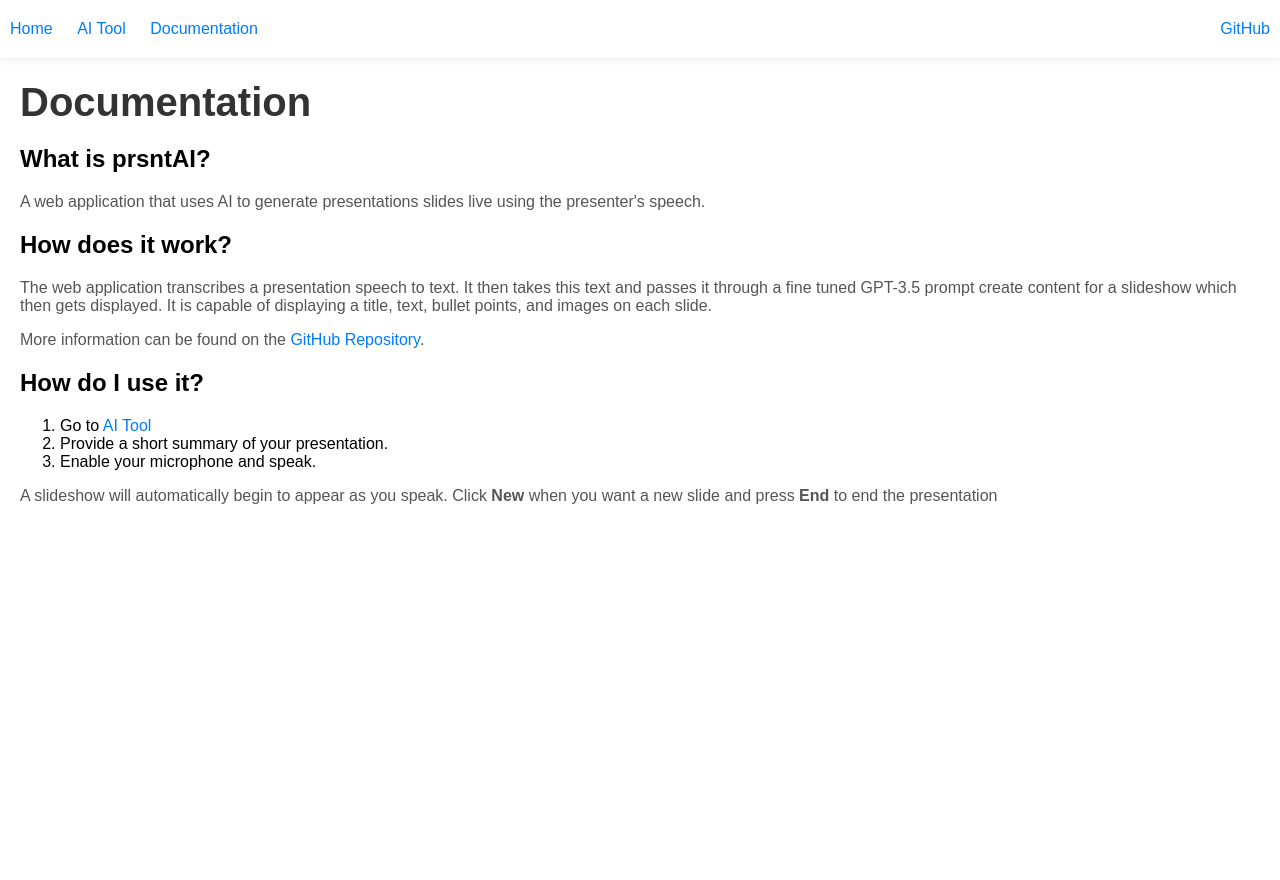
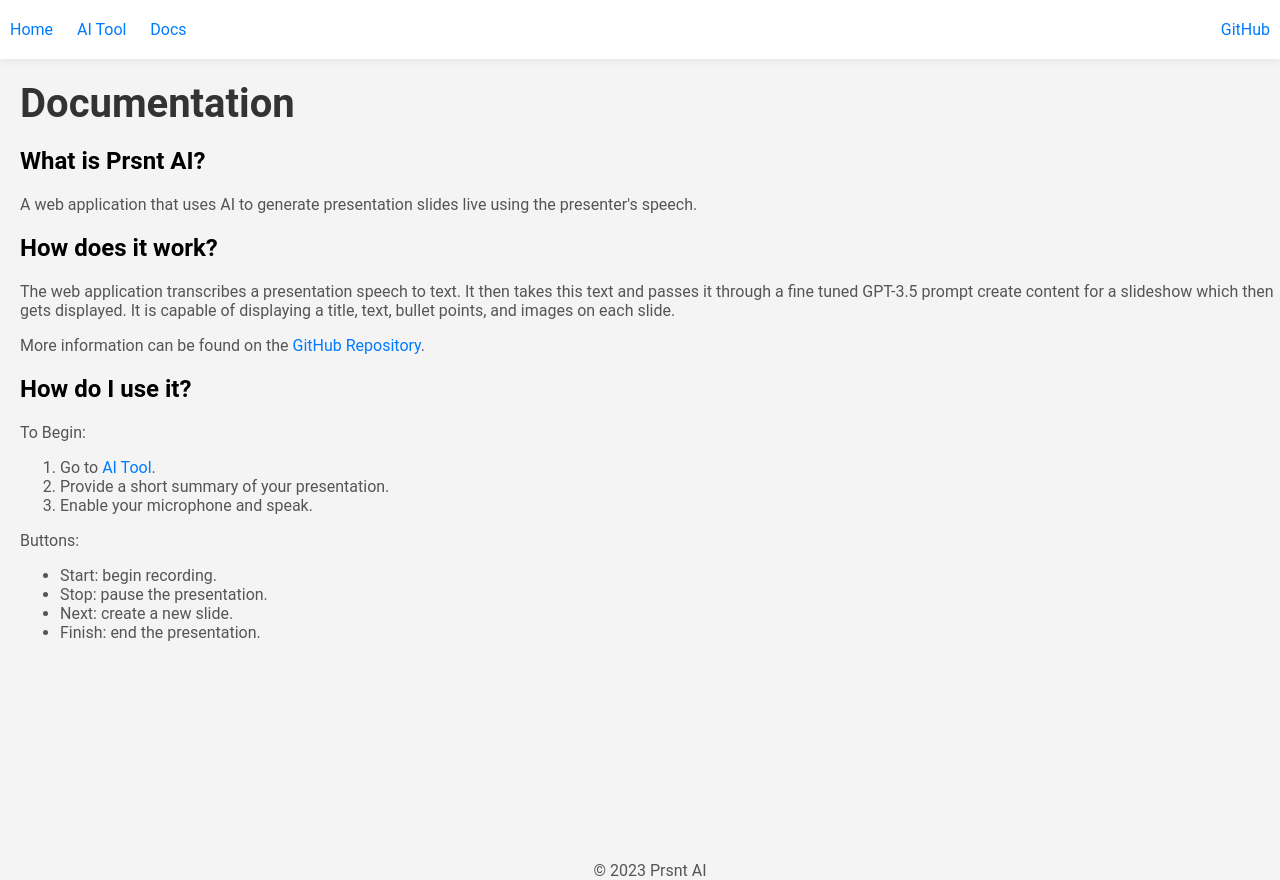
Before and after one commit to prsntai/flask-frontend, a Flask app: page /docs in a window 1280 px wide. Before the commit the page ends 504 px from the top, so only its background shows below. Run offline with Flask 3, Linux system fonts and the light colour scheme.

Commit message:
fixed html formatting and added footer

```diff
--- a/src/static/style.css
+++ b/src/static/style.css
@@ -1,6 +1,12 @@
 body {
-    font-family: 'Arial', sans-serif;
-    margin: 20px;
+    margin: 0;
+    padding: 0;
+    box-sizing: border-box;
+    background-color: #f4f4f4;
+    position: relative;
+    min-height: 100vh;
+    font-family: 'Roboto', sans-serif;
+    margin-left: 20px;
 }
 
 h1 {
@@ -16,7 +22,20 @@ a {
     text-decoration: none;
 }
 
+a:hover {
+    color: #0056b3;
+    text-decoration: underline;
+}
+
 p {
+    color: #555;
+}
+
+li {
+    color: #555;
+}
+
+ul {
     color: #555;
 }
 
@@ -47,9 +66,22 @@ p {
 .nav-element:hover {
     border-color: #F5F5F5;
     background-color: #F5F5F5;
+    text-decoration: none;
 }
 
 .nav-right:hover {
     border-color: #F5F5F5;
     background-color: #F5F5F5;
+    text-decoration: none;
 }
+
+footer {
+    text-align: center;
+    position: absolute;
+    bottom: 0;
+    width: 100%;
+}
+
+footer p {
+    margin: 0;
+}
--- a/src/templates/ai.html
+++ b/src/templates/ai.html
@@ -3,7 +3,7 @@
 <head>
     <meta charset="UTF-8">
     <meta name="viewport" content="width=device-width, initial-scale=1.0">
-    <title>prsntAI: Tool</title>
+    <title>Prsnt AI - Tool</title>
     <link rel="stylesheet" href="{{ url_for('static', filename='style.css') }}">
     <link rel="stylesheet" href="{{ url_for('static', filename='ai.css') }}">
     <script src="https://cdnjs.cloudflare.com/ajax/libs/socket.io/4.1.3/socket.io.js"></script>
@@ -12,7 +12,7 @@
     <div class="nav">
         <a href="/" class="nav-element">Home</a>
         <a href="/ai" class="nav-element">AI Tool</a>
-        <a href="/docs" class="nav-element">Documentation</a>
+        <a href="/docs" class="nav-element">Docs</a>
         <a href="https://github.com/orgs/prsntai/repositories" target="_blank" rel="noopener" class="nav-right">GitHub</a>
     </div>
     <h1>AI Tool</h1>
@@ -44,4 +44,5 @@
         });
     </script>
 </body>
+<footer><p>&copy; 2023 Prsnt AI</p></footer>
 </html>
--- a/src/templates/docs.html
+++ b/src/templates/docs.html
@@ -3,31 +3,39 @@
 <head>
     <meta charset="UTF-8">
     <meta name="viewport" content="width=device-width, initial-scale=1.0">
-    <title>prsntAI: Docs</title>
+    <title>Prsnt AI - Docs</title>
     <link rel="stylesheet" href="{{ url_for('static', filename='style.css') }}">
 </head>
 <body>
     <div class="nav">
         <a href="/" class="nav-element">Home</a>
         <a href="/ai" class="nav-element">AI Tool</a>
-        <a href="/docs" class="nav-element">Documentation</a>
+        <a href="/docs" class="nav-element">Docs</a>
         <a href="https://github.com/orgs/prsntai/repositories" target="_blank" rel="noopener" class="nav-right">GitHub</a>
     </div>
     <h1>Documentation</h1>
 
-    <h2>What is prsntAI?</h2>
-    <p>A web application that uses AI to generate presentations slides live using the presenter's speech.</p>
+    <h2>What is Prsnt AI?</h2>
+    <p>A web application that uses AI to generate presentation slides live using the presenter's speech.</p>
 
     <h2>How does it work?</h2>
     <p>The web application transcribes a presentation speech to text. It then takes this text and passes it through a fine tuned GPT-3.5 prompt create content for a slideshow which then gets displayed. It is capable of displaying a title, text, bullet points, and images on each slide.</p>
     <p>More information can be found on the <a href="https://github.com/orgs/prsntai/repositories" target="_blank" rel="noopener">GitHub Repository</a>.</p>
 
     <h2>How do I use it?</h2>
-    <ol type="1">
-        <li>Go to <a href="/ai">AI Tool</a></li>
+    <p>To Begin:</p>
+    <ol>
+        <li>Go to <a href="/ai">AI Tool</a>.</li>
         <li>Provide a short summary of your presentation.</li>
         <li>Enable your microphone and speak.</li>
     </ol>
-    <p>A slideshow will automatically begin to appear as you speak. Click <b>New</b> when you want a new slide and press <b>End</b> to end the presentation</p>
-    </body>
+    <p>Buttons:</p>
+    <ul>
+        <li>Start: begin recording.</li>
+        <li>Stop: pause the presentation.</li>
+        <li>Next: create a new slide.</li>
+        <li>Finish: end the presentation.</li>
+    </ul>
+</body>
+<footer><p>&copy; 2023 Prsnt AI</p></footer>
 </html>
```
Also changed, not shown: src/templates/index.html (+5 -3 lines).
